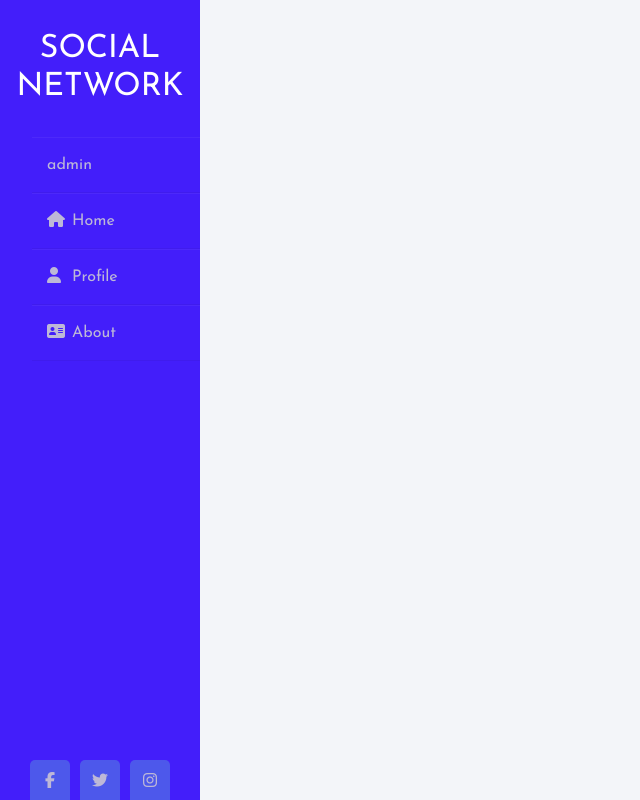
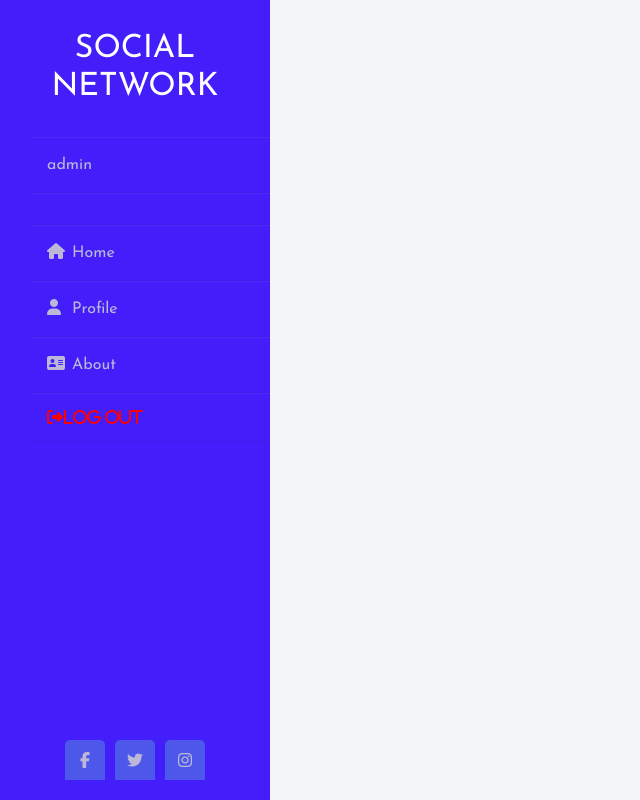
Before and after one commit to barto14753/SocialNetwork, a Django app: template SocialNetwork/wall/templates/wall.html in a window 1280 px wide. Shown: the whole page, without its empty margins (0-640 px from the left). Run offline with Django 3.2, Linux system fonts and the light colour scheme; the template is opened without the code that fills it, so the values that code supplies are empty; a user stored in the database is signed in; some libraries are stand-ins or nearby versions.

Commit message:
logout button in menu

```diff
--- a/SocialNetwork/SocialNetwork/settings.py
+++ b/SocialNetwork/SocialNetwork/settings.py
@@ -136,6 +136,7 @@
     BASE_DIR / "static"
 ]
 
-LOGIN_REDIRECT_URL = '/'
+LOGIN_REDIRECT_URL = '/wall'
+LOGOUT_REDIRECT_URL = '/'
 
 AUTH_USER_MODEL = 'home.User'
--- a/SocialNetwork/wall/templates/menu.html
+++ b/SocialNetwork/wall/templates/menu.html
@@ -26,12 +26,18 @@
 }
 
 .wrapper .sidebar{
-  width: 200px;
+  width: 250px;
   height: 100%;
   background: #431efa;
   padding: 30px 0px;
   position: fixed;
   text-decoration: none;
+  transition: 0.3s;
+}
+
+.wrapper .sidebar:hover
+{
+  width: 270px;
 }
 
 .wrapper .sidebar h2{
@@ -40,6 +46,7 @@
   text-align: center;
   margin-bottom: 30px;
 }
+
 
 .wrapper .sidebar ul li{
   padding: 15px;
@@ -60,6 +67,13 @@
 .wrapper .sidebar ul li:hover{
   background: #4d58eb;
 }
+
+#logout a
+{
+  color: red;
+}
+
+
 
 .wrapper .sidebar ul li:hover a{
   color: #fff;
@@ -84,6 +98,15 @@
   color: #bdb8d7;
   border-top-left-radius: 5px;
   border-top-right-radius: 5px;
+  transition: 0.2s;
+  margin-bottom: 20px;
+}
+
+.wrapper .sidebar .social_media a:hover
+{
+  width: 50px;
+  height: 50px;
+  line-height: 55px;
 }
 
 .wrapper .main_content{
@@ -121,9 +144,11 @@
         <h2>Social Network</h2>
         <ul>
             <li><a href="#">{{user.username}}</a></li>
+            <li><a href="#">{{user.email}}</a></li>
             <li><a href="#"><i class="fas fa-home"></i>Home</a></li>
             <li><a href="#"><i class="fas fa-user"></i>Profile</a></li>
             <li><a href="#"><i class="fas fa-address-card"></i>About</a></li>
+            <li id="logout"><a href="{% url 'logout' %}" class="fas fa-sign-out-alt">Log Out</a></li>
 
         </ul>
         <div class="social_media">
```
Also changed, not shown: SocialNetwork/home/views.py (+4 -4 lines), SocialNetwork/db.sqlite3.
